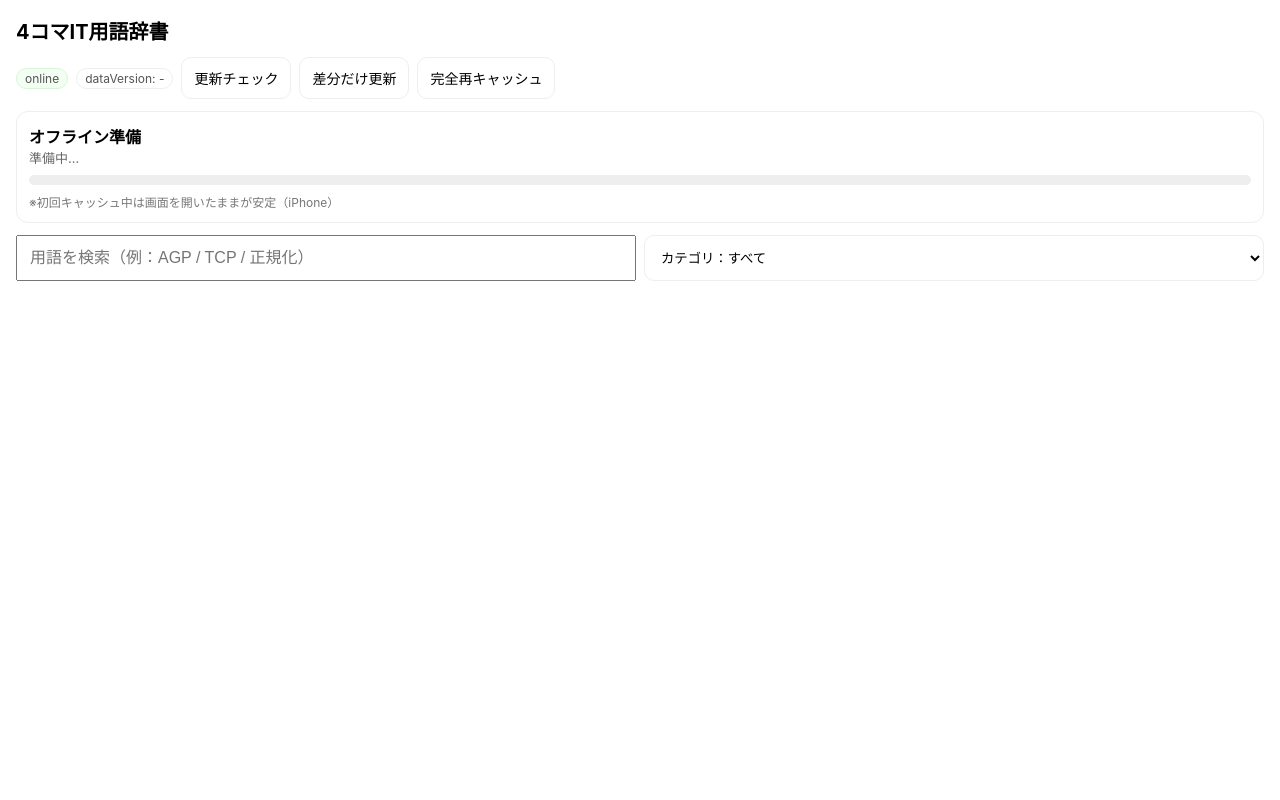
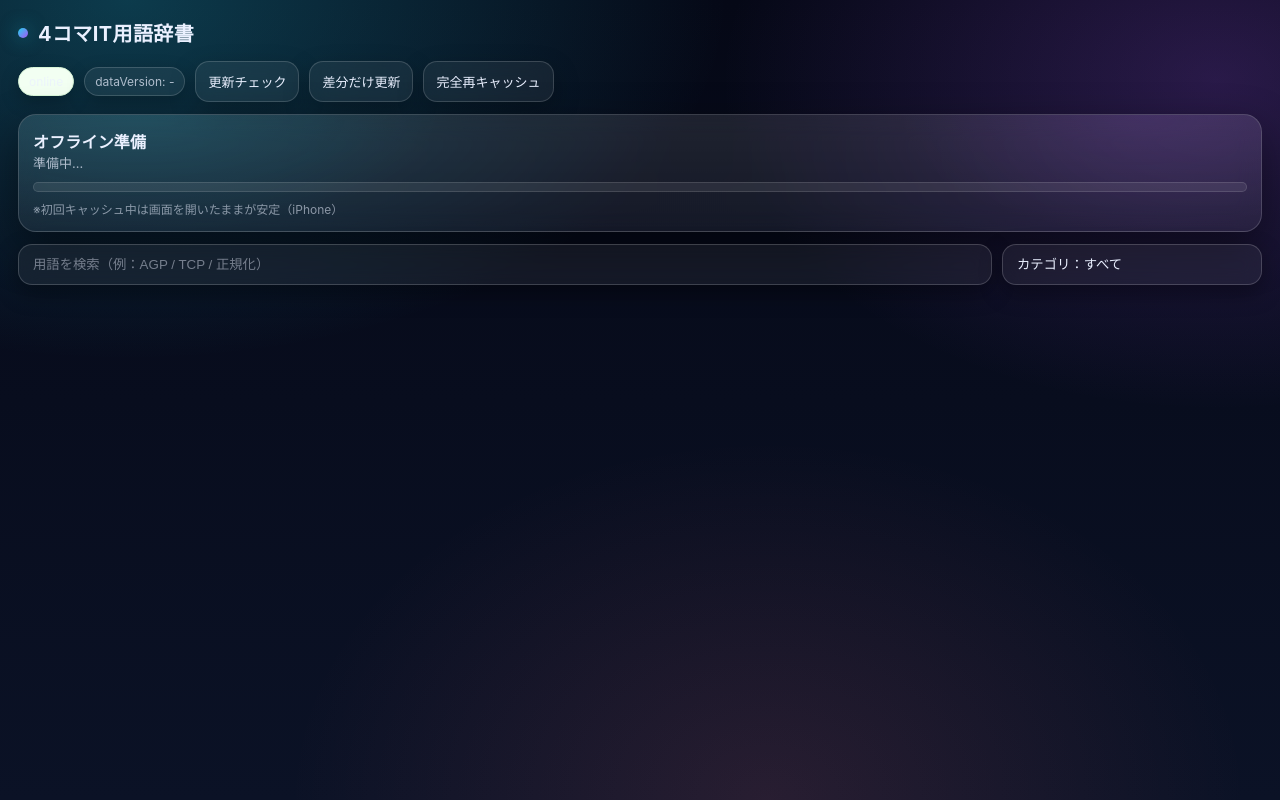
Before and after one commit to takedahara/pwa_4koma_dict, a plain HTML site: page index.html in a window 1280 px wide. Drawn offline with Linux system fonts and the light colour scheme.

Commit message:
design up

```diff
--- a/index.html
+++ b/index.html
@@ -6,30 +6,218 @@
   <link rel="manifest" href="manifest.webmanifest" />
   <meta name="theme-color" content="#ffffff" />
   <title>4コマIT用語辞書</title>
-  <style>
-    body { font-family: -apple-system, system-ui, sans-serif; margin: 16px; }
-    h1 { font-size: 20px; margin: 0 0 12px; }
-    input { width: 100%; padding: 12px; font-size: 16px; box-sizing: border-box; }
+<style>
+  :root{
+    --bg0:#050816;
+    --bg1:#0b1226;
+    --glass: rgba(255,255,255,.08);
+    --glass2: rgba(255,255,255,.12);
+    --stroke: rgba(255,255,255,.16);
+    --text:#eaf0ff;
+    --muted: rgba(234,240,255,.72);
+    --muted2: rgba(234,240,255,.55);
+    --accent:#22d3ee;   /* シアン */
+    --accent2:#a855f7;  /* パープル */
+    --ok:#34d399;
+    --warn:#fb7185;
+    --shadow: 0 18px 45px rgba(0,0,0,.45);
+    --shadow2: 0 8px 22px rgba(0,0,0,.35);
+    --radius: 18px;
+  }
 
-    .topbar { display:flex; gap:8px; align-items:center; flex-wrap:wrap; margin-bottom: 10px; }
-    .pill { display:inline-block; padding: 2px 8px; border:1px solid #eee; border-radius:999px; font-size:12px; color:#555; }
-    button { padding: 10px 12px; font-size: 14px; border:1px solid #eee; background:#fff; border-radius:10px; }
-    button:active { transform: translateY(1px); }
+  *{ box-sizing:border-box; }
+  html,body{ height:100%; }
+  body{
+    margin: 0;
+    font-family: -apple-system, system-ui, "SF Pro Display", "SF Pro Text", sans-serif;
+    color: var(--text);
+    background:
+      radial-gradient(1000px 600px at 10% 0%, rgba(34,211,238,.25), transparent 60%),
+      radial-gradient(900px 600px at 95% 10%, rgba(168,85,247,.22), transparent 55%),
+      radial-gradient(800px 600px at 60% 100%, rgba(251,113,133,.12), transparent 60%),
+      linear-gradient(180deg, var(--bg0), var(--bg1));
+    padding: 18px;
+  }
 
-    .card { padding: 12px; border: 1px solid #eee; border-radius: 12px; margin: 12px 0; }
-    .term { font-weight: 700; }
-    .muted { color: #666; font-size: 13px; }
-    .bar { width: 100%; height: 10px; background: #eee; border-radius: 999px; overflow: hidden; margin-top: 8px; }
-    .bar > div { height: 100%; width: 0%; background: #111; }
-    .row { padding: 10px 0; border-bottom: 1px solid #eee; cursor: pointer; }
-    img { width: 100%; height: auto; border: 1px solid #eee; border-radius: 12px; }
-    .small { font-size: 12px; color: #777; }
+  /* タイトル */
+  h1{
+    font-size: 20px;
+    margin: 0 0 14px;
+    letter-spacing: .02em;
+    display:flex;
+    align-items:center;
+    gap:10px;
+  }
+  h1::before{
+    content:"";
+    width:10px; height:10px;
+    border-radius:999px;
+    background: linear-gradient(135deg, var(--accent), var(--accent2));
+    box-shadow: 0 0 18px rgba(34,211,238,.5);
+  }
 
-    .grid { display:grid; grid-template-columns: 1fr; gap: 8px; }
-    @media (min-width: 600px) { .grid { grid-template-columns: 1fr 1fr; } }
+  /* 上部のバー */
+  .topbar{
+    display:flex;
+    gap:10px;
+    align-items:center;
+    flex-wrap:wrap;
+    margin-bottom: 12px;
+  }
 
-    .select { padding: 10px 12px; border:1px solid #eee; border-radius:10px; background:#fff; }
-  </style>
+  .pill{
+    display:inline-flex;
+    align-items:center;
+    gap:8px;
+    padding: 6px 10px;
+    border: 1px solid var(--stroke);
+    border-radius: 999px;
+    font-size: 12px;
+    color: var(--muted);
+    background: rgba(255,255,255,.06);
+    backdrop-filter: blur(10px);
+    box-shadow: 0 6px 18px rgba(0,0,0,.25);
+  }
+
+  /* ボタン：ネオン＋ガラス */
+  button{
+    padding: 10px 12px;
+    font-size: 13px;
+    color: var(--text);
+    border: 1px solid var(--stroke);
+    background: rgba(255,255,255,.06);
+    border-radius: 14px;
+    cursor:pointer;
+    backdrop-filter: blur(10px);
+    box-shadow: 0 10px 26px rgba(0,0,0,.25);
+    transition: transform .12s ease, box-shadow .12s ease, border-color .12s ease;
+  }
+  button:hover{
+    border-color: rgba(34,211,238,.45);
+    box-shadow: 0 12px 34px rgba(0,0,0,.32), 0 0 0 3px rgba(34,211,238,.10);
+    transform: translateY(-1px);
+  }
+  button:active{ transform: translateY(1px); }
+
+  /* カード：ガラス＋影 */
+  .card{
+    padding: 14px;
+    border: 1px solid var(--stroke);
+    border-radius: var(--radius);
+    background: linear-gradient(180deg, rgba(255,255,255,.10), rgba(255,255,255,.06));
+    backdrop-filter: blur(12px);
+    box-shadow: var(--shadow);
+    margin: 12px 0;
+    overflow:hidden;
+    position: relative;
+  }
+  .card::after{
+    content:"";
+    position:absolute; inset:-2px;
+    background: radial-gradient(500px 200px at 10% 0%, rgba(34,211,238,.10), transparent 60%),
+                radial-gradient(400px 200px at 90% 0%, rgba(168,85,247,.10), transparent 60%);
+    pointer-events:none;
+  }
+  .card > *{ position:relative; z-index:1; }
+
+  .term{ font-weight: 800; letter-spacing: .01em; }
+  .muted{ color: var(--muted); font-size: 13px; }
+  .small{ font-size: 12px; color: var(--muted2); }
+
+  /* プログレスバー：ネオン */
+  .bar{
+    width: 100%;
+    height: 10px;
+    background: rgba(255,255,255,.08);
+    border-radius: 999px;
+    overflow: hidden;
+    margin-top: 10px;
+    border: 1px solid rgba(255,255,255,.12);
+  }
+  .bar > div{
+    height: 100%;
+    width: 0%;
+    background: linear-gradient(90deg, var(--accent), var(--accent2));
+    box-shadow: 0 0 16px rgba(34,211,238,.35);
+  }
+
+  /* 検索＋カテゴリ：現代風 */
+  input, .select{
+    width:100%;
+    padding: 12px 14px;
+    border-radius: 14px;
+    border: 1px solid rgba(255,255,255,.18);
+    background: rgba(255,255,255,.06);
+    color: var(--text);
+    backdrop-filter: blur(10px);
+    box-shadow: var(--shadow2);
+    outline: none;
+    transition: box-shadow .12s ease, border-color .12s ease;
+  }
+  input::placeholder{ color: rgba(234,240,255,.45); }
+  input:focus, .select:focus{
+    border-color: rgba(34,211,238,.55);
+    box-shadow: var(--shadow2), 0 0 0 3px rgba(34,211,238,.12);
+  }
+  .select{ appearance:none; }
+
+  .grid{
+    display:grid;
+    grid-template-columns: 1fr;
+    gap: 10px;
+  }
+  @media (min-width: 600px){
+    .grid{ grid-template-columns: 1fr 260px; }
+  }
+
+  /* 一覧：テキスト行を“カード行”に */
+  .row{
+    padding: 12px 12px;
+    border: 1px solid rgba(255,255,255,.14);
+    border-radius: 16px;
+    cursor: pointer;
+    background: rgba(255,255,255,.05);
+    backdrop-filter: blur(10px);
+    box-shadow: 0 10px 26px rgba(0,0,0,.22);
+    transition: transform .12s ease, border-color .12s ease, box-shadow .12s ease;
+    margin-bottom: 10px;
+    position: relative;
+    overflow:hidden;
+  }
+  .row::before{
+    content:"";
+    position:absolute; inset:0;
+    background: radial-gradient(450px 160px at 10% 0%, rgba(34,211,238,.10), transparent 60%),
+                radial-gradient(450px 160px at 90% 100%, rgba(168,85,247,.10), transparent 60%);
+    opacity: .9;
+    pointer-events:none;
+  }
+  .row > *{ position:relative; z-index:1; }
+
+  .row:hover{
+    transform: translateY(-2px);
+    border-color: rgba(34,211,238,.35);
+    box-shadow: 0 14px 34px rgba(0,0,0,.32), 0 0 0 3px rgba(34,211,238,.08);
+  }
+
+  /* 詳細画面の画像：ヒーロー化 */
+  img{
+    width: 100%;
+    height: auto;
+    border-radius: 18px;
+    border: 1px solid rgba(255,255,255,.14);
+    box-shadow: 0 18px 45px rgba(0,0,0,.35);
+    margin-top: 10px;
+  }
+
+  /* 戻るボタンだけ少し強調（現代風） */
+  #backBtn{
+    border-color: rgba(34,211,238,.45);
+    background: linear-gradient(135deg, rgba(34,211,238,.18), rgba(168,85,247,.14));
+    box-shadow: 0 12px 34px rgba(0,0,0,.28), 0 0 0 3px rgba(34,211,238,.10);
+  }
+</style>
+
 </head>
 <body>
   <h1>4コマIT用語辞書</h1>
```
